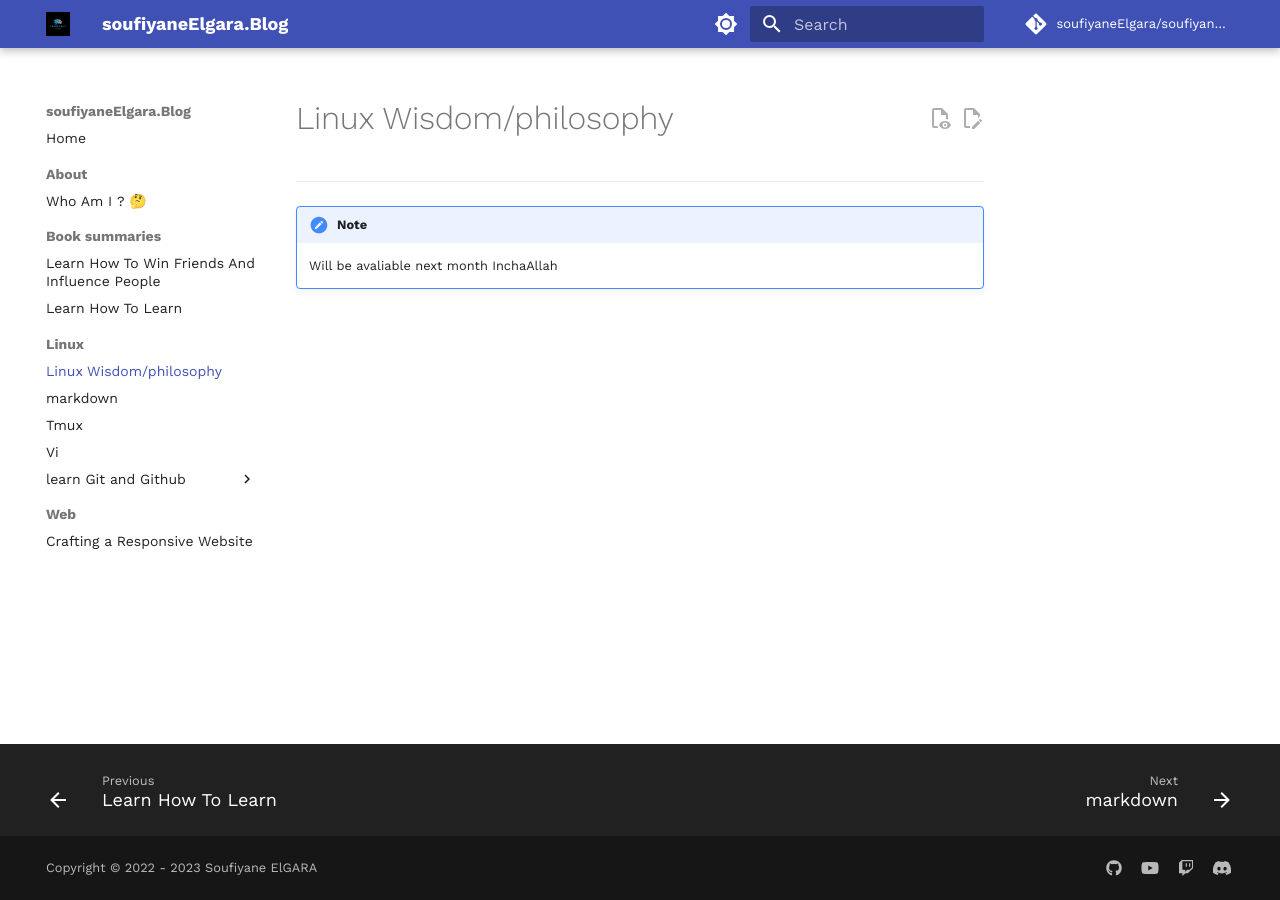
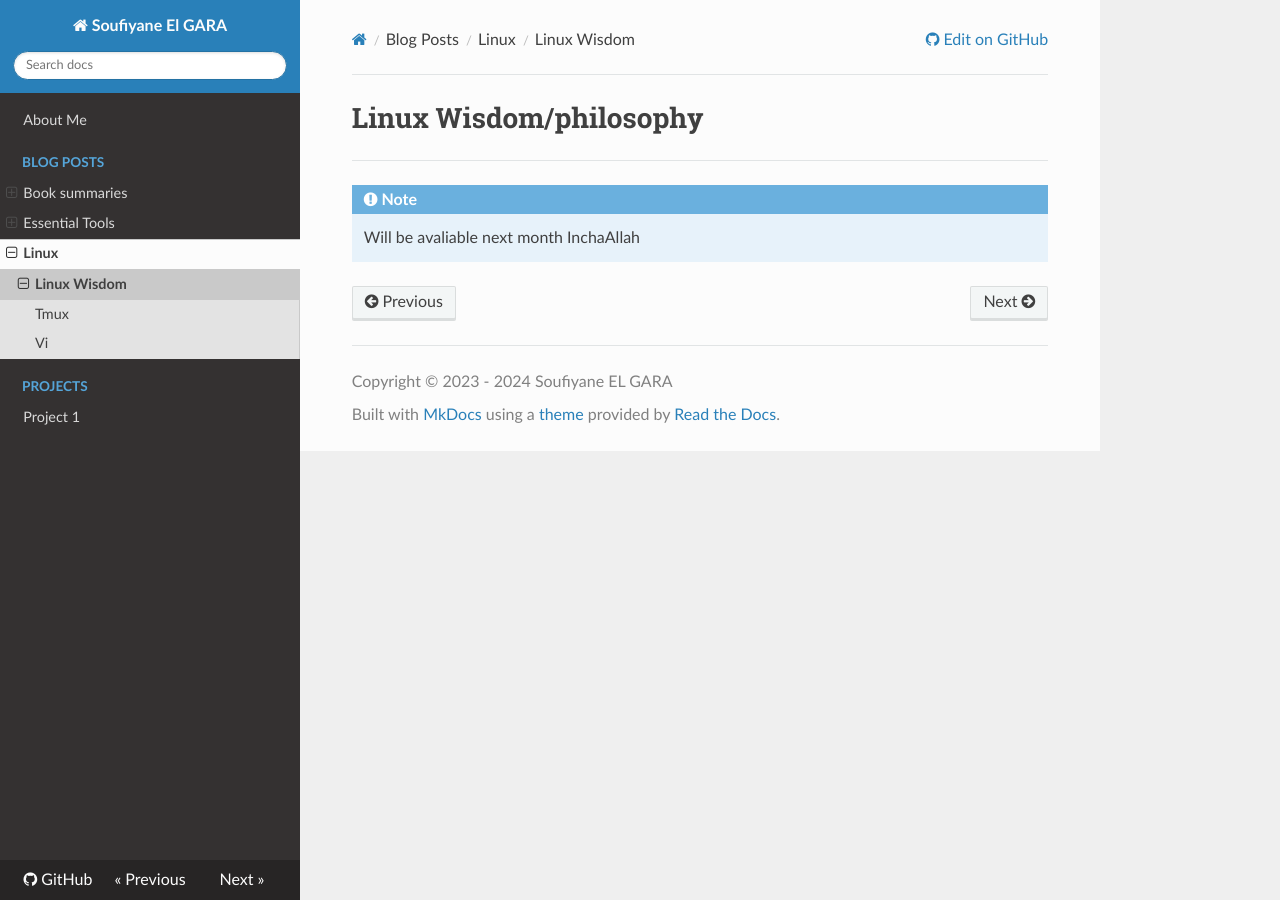
Before and after one commit to soufiyaneElgara/soufiyaneElgara.github.io, an MkDocs documentation site: the page built from docs/linux/linuxWisdom.md, in a window 1280 px wide. Built offline with MkDocs 1.6.1, drawn with Linux system fonts in a browser that asks for light colours; nearby versions of some CDN libraries; comment, search, counter and statistics services are not loaded.

Commit message:
refactor nav, addin projects section

```diff
--- a/mkdocs.yml
+++ b/mkdocs.yml
@@ -1,8 +1,8 @@
-site_name: soufiyaneElgara.Blog
+site_name: Soufiyane El GARA
 site_url: https://soufiyaneelgara.io/
 repo_url: https://github.com/soufiyaneElgara/soufiyaneElgara.github.io
-repo_name: soufiyaneElgara/soufiyaneElgara.github.io
-copyright: Copyright &copy; 2022 - 2023 Soufiyane ElGARA
+repo_name:
+copyright: Copyright &copy; 2023 - 2024 Soufiyane EL GARA
 
 dev_addr: '0.0.0.0:8000'
 
@@ -35,10 +35,26 @@ extra:
     - icon: fontawesome/brands/discord
       #link: https
 
+nav:
+  - About Me: 'index.md'
+  - Blog Posts:
+    - 'Book summaries':
+       - 'Learn How To Winn Friends And Influence Peope': 'book-summaries/book1-LearnHowToWinFriendsAnsInflunecePeople.md'
+       - 'Learn How To learn': 'book-summaries/book2-learnHowToLearn.md'
+    - 'Essential Tools':
+       - 'git': 'tools/git.md'
+       - 'gitHub': 'tools/github.md'
+    - 'Linux':
+       - 'Linux Wisdom': 'linux/linuxWisdom.md'
+       - 'Tmux': 'linux/tmux.md'
+       - 'Vi': 'linux/vi.md'
+
+  - Projects:
+    - 'Project 1': 'projects/projet1.md'
 
 theme:
-  name: material
-  logo:  assets/logo.png
+  name: readthedocs
+  #logo: assets/logo.png
   features:
     - navigation.sections
     - navigation.footer
```
Also changed, not shown: docs/projects/projet1.md (added, +2 -0 lines), docs/linux/learn-Git-and-Github/.pages (deleted), docs/linux/linuxWisdom.md (renamed from docs/linux/liuxWidom.md), docs/programmingLangages/markdown.md (renamed from docs/linux/markdown.md), docs/tools/git.md (renamed from docs/linux/learn-Git-and-Github/git.md), docs/tools/github.md (renamed from docs/linux/learn-Git-and-Github/github.md), 1 other file.
